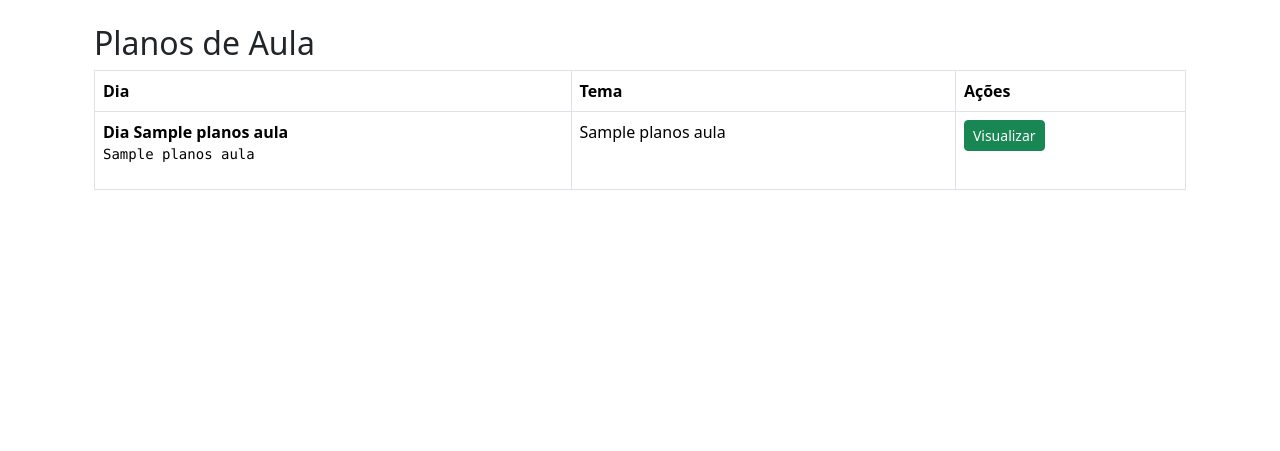
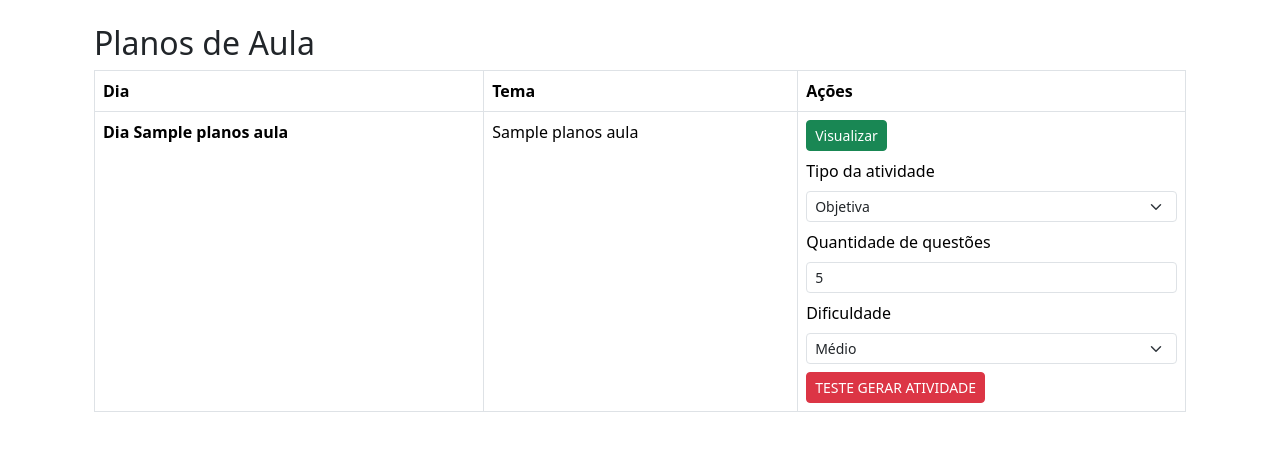
Before and after one commit to ronanferreira-sudo/gerador-atividades, a Flask app: page /curso/1 in a window 1280 px wide. Shown: the part 56-507 px from the top of the page. Run offline with Flask 3, Linux system fonts and the light colour scheme; the visitor is signed in with stand-in values (Sample User, id 1); a database or web service that is not in the repository returns one stand-in record (values such as "Sample title").

Commit message:
Melhorias e adição de novas atividades e planos de aula.

```diff
--- a/app.py
+++ b/app.py
@@ -337,6 +337,9 @@ def editar(id):
 # =========================
 # PDF
 # =========================
+# =========================
+# PDF
+# =========================
 @app.route("/pdf/<int:id>")
 def gerar_pdf(id):
 
@@ -360,18 +363,24 @@ def gerar_pdf(id):
     arquivo_docx = f"atividade_{id}.docx"
     arquivo_pdf = f"atividade_{id}.pdf"
 
-    # Gera o Word usando o modelo
     gerar_docx_atividade(
         titulo=f"{atividade[1]} - {atividade[2]}",
         conteudo=atividade[5],
         caminho_saida=arquivo_docx
     )
 
-    # Converte Word em PDF
-    gerar_pdf_atividade(
+    resultado = gerar_pdf_atividade(
         arquivo_docx,
         arquivo_pdf
     )
+
+    # Se o PDF falhar (exemplo: Word não instalado), envia o DOCX como fallback
+    if not resultado:
+        return send_file(
+            arquivo_docx,
+            as_attachment=True,
+            download_name=f"atividade_{id}.docx"
+        )
 
     return send_file(
         arquivo_pdf,
@@ -384,24 +393,36 @@ def gerar_pdf(id):
 # =========================
 @app.route("/word/<int:id>")
 def gerar_word(id):
+
     if not pode_acessar_atividade(id):
         return "Acesso negado"
 
-    cursor.execute("SELECT * FROM atividades WHERE id=%s", (id,))
+    cursor.execute(
+        """
+        SELECT *
+        FROM atividades
+        WHERE id=%s
+        """,
+        (id,)
+    )
+
     atividade = cursor.fetchone()
+
+    if not atividade:
+        return "Atividade não encontrada"
 
     arquivo = f"atividade_{id}.docx"
 
     gerar_docx_atividade(
-    titulo=f"{atividade[1]} - {atividade[2]}",
-    conteudo=atividade[5],
-    caminho_saida=arquivo
-)
+        titulo=f"{atividade[1]} - {atividade[2]}",
+        conteudo=atividade[5],
+        caminho_saida=arquivo
+    )
 
     return send_file(
         arquivo,
-    as_attachment=True
-)
+        as_attachment=True
+    )
 
 
 # =========================
@@ -409,6 +430,7 @@ def gerar_word(id):
 # =========================
 @app.route("/regenerar/<int:id>")
 def regenerar(id):
+
     if not pode_acessar_atividade(id):
         return "Acesso negado"
 
@@ -417,21 +439,29 @@ def regenerar(id):
         SELECT conteudo, dificuldade
         FROM atividades
         WHERE id=%s
-    """,
-        (id,),
+        """,
+        (id,)
     )
 
     atividade = cursor.fetchone()
 
-    nova = gerar_atividade(atividade[0], atividade[1])
+    if not atividade:
+        return "Atividade não encontrada"
+
+    nova = gerar_atividade(
+        atividade[0],
+        atividade[1],
+        "objetiva",
+        5
+    )
 
     cursor.execute(
         """
         UPDATE atividades
         SET atividade_gerada=%s
         WHERE id=%s
-    """,
-        (nova, id),
+        """,
+        (nova, id)
     )
 
     conexao.commit()
@@ -445,20 +475,26 @@ def regenerar(id):
 @app.route("/dashboard")
 def dashboard():
 
-    cursor.execute("""
+    if "usuario_id" not in session:
+        return redirect("/login")
+
+    cursor.execute(
+        """
         SELECT
             curso,
             COUNT(*)
         FROM atividades
         GROUP BY curso
         ORDER BY curso
-    """)
+        """
+    )
 
     cursos = cursor.fetchall()
 
-    return render_template("dashboard.html", cursos=cursos)
-
-
+    return render_template(
+        "dashboard.html",
+        cursos=cursos
+    )
 # =========================
 # PLANOS DE AULA
 # =========================
@@ -478,31 +514,21 @@ def planos():
         nome_arquivo = secure_filename(arquivo.filename)
 
         pasta_upload = "uploads"
-        if not os.path.exists(pasta_upload):
-            os.makedirs(pasta_upload)
+        os.makedirs(pasta_upload, exist_ok=True)
 
         caminho = os.path.join(pasta_upload, nome_arquivo)
         arquivo.save(caminho)
 
-        print("PDF salvo!")
-
-        # =========================
-        # EXTRAÇÃO DE TEXTO
-        # =========================
         reader = PdfReader(caminho)
 
         texto = ""
+
         for pagina in reader.pages:
             conteudo = pagina.extract_text()
+
             if conteudo:
                 texto += conteudo + "\n"
 
-        print("Texto extraído!")
-        print("Quantidade de caracteres:", len(texto))
-
-        # =========================
-        # SALVAR CURSO
-        # =========================
         cursor.execute(
             """
             INSERT INTO cursos_plano (
@@ -523,38 +549,21 @@ def planos():
         )
 
         curso_id = cursor.fetchone()[0]
+
         conexao.commit()
 
-        print("Curso salvo!")
-
-        # =========================
-        # IMPORTS (CORRETO AQUI)
-        # =========================
-        from utils.docx_generator import gerar_docx_plano
-        from utils.pdf_generator import gerar_pdf_plano
-        from utils.plano_padrao import formatar_plano
-
-        # =========================
-        # GERAR PLANOS
-        # =========================
         total_dias = carga_horaria // aulas_por_dia
-
-        print(f"Total de dias: {total_dias}")
 
         planos_completos = ""
 
         for dia in range(1, total_dias + 1):
 
-            print(f"Gerando plano do dia {dia}...")
-
-            plano_bruto = gerar_plano_aula(
+            plano = gerar_plano_aula(
                 texto,
                 carga_horaria,
                 aulas_por_dia,
                 dia
             )
-
-            plano = formatar_plano(plano_bruto)
 
             planos_completos += f"\n\nDIA {dia}\n\n{plano}"
 
@@ -578,41 +587,30 @@ def planos():
                 )
             )
 
-            conexao.commit()
+        conexao.commit()
 
-            print(f"Plano do dia {dia} salvo!")
+        os.makedirs("outputs", exist_ok=True)
 
-        print("Todos os planos foram gerados e salvos!")
-        print(os.path.abspath("static/img/logo.jpg"))
-        print(os.path.exists("static/img/logo.jpg"))
+        arquivo_docx = f"outputs/plano_{curso_id}.docx"
+        arquivo_pdf = f"outputs/plano_{curso_id}.pdf"
 
-        # =========================
-        # OUTPUT WORD
-        # =========================
         gerar_docx_plano(
             titulo="PLANO DE AULA",
             subtitulo=f"Curso: {nome_curso}",
             conteudo=planos_completos,
-            caminho_saida=f"outputs/plano_{curso_id}.docx",
-            logo_path="static/img/logo.jpg"
+            caminho_saida=arquivo_docx
         )
-        print("Word gerado com sucesso!")
 
-        # =========================
-        # OUTPUT PDF
-        # =========================
         gerar_pdf_plano(
-            titulo="PLANO DE AULA",
-            subtitulo=f"Curso: {nome_curso}",
-            conteudo=planos_completos,
-            caminho_saida=f"outputs/plano_{curso_id}.pdf",
-            logo_path="static/img/logo.jpg"
+            arquivo_docx,
+            arquivo_pdf
         )
-        print("PDF gerado com sucesso!")
 
         return redirect("/listar_cursos")
 
     return render_template("planos.html")
+
+
 # =========================
 # LISTAR PLANOS
 # =========================
@@ -624,11 +622,13 @@ def listar_planos():
 
     if session["perfil"] == "admin":
 
-        cursor.execute("""
+        cursor.execute(
+            """
             SELECT *
             FROM planos_aula
             ORDER BY id DESC
-        """)
+            """
+        )
 
     else:
 
@@ -638,20 +638,21 @@ def listar_planos():
             FROM planos_aula
             WHERE usuario_id = %s
             ORDER BY id DESC
-        """,
+            """,
             (session["usuario_id"],),
         )
 
     planos = cursor.fetchall()
 
-    return render_template("listar_planos.html", planos=planos)
+    return render_template(
+        "listar_planos.html",
+        planos=planos
+    )
 
 
 # =========================
-# VISUALIZAR PLANOS
+# VISUALIZAR PLANO
 # =========================
-
-
 @app.route("/plano/<int:plano_id>")
 def visualizar_plano(plano_id):
 
@@ -660,17 +661,19 @@ def visualizar_plano(plano_id):
         SELECT *
         FROM planos_aula
         WHERE id = %s
-    """,
+        """,
         (plano_id,),
     )
 
     plano = cursor.fetchone()
 
-    print("PLANO:", plano)  # DEBUG IMPORTANTE
+    if not plano:
+        return "Plano não encontrado"
 
-    return render_template("visualizar_plano.html", plano=plano)
-
-
+    return render_template(
+        "visualizar_plano.html",
+        plano=plano
+    )
 # =========================
 # LISTAR CURSOS
 # =========================
@@ -682,11 +685,13 @@ def listar_cursos():
 
     if session["perfil"] == "admin":
 
-        cursor.execute("""
+        cursor.execute(
+            """
             SELECT *
             FROM cursos_plano
             ORDER BY id DESC
-        """)
+            """
+        )
 
     else:
 
@@ -696,13 +701,16 @@ def listar_cursos():
             FROM cursos_plano
             WHERE usuario_id = %s
             ORDER BY id DESC
-        """,
+            """,
             (session["usuario_id"],),
         )
 
     cursos = cursor.fetchall()
 
-    return render_template("listar_cursos.html", cursos=cursos)
+    return render_template(
+        "listar_cursos.html",
+        cursos=cursos
+    )
 
 
 # =========================
@@ -711,26 +719,36 @@ def listar_cursos():
 @app.route("/curso/<int:curso_id>")
 def visualizar_curso(curso_id):
 
+    if "usuario_id" not in session:
+        return redirect("/login")
+
     cursor.execute(
         """
         SELECT *
         FROM planos_aula
         WHERE curso_id = %s
         ORDER BY dia
-    """,
+        """,
         (curso_id,),
     )
 
     planos = cursor.fetchall()
 
-    return render_template("planos_curso.html", planos=planos, curso_id=curso_id)
+    return render_template(
+        "planos_curso.html",
+        planos=planos,
+        curso_id=curso_id
+    )
 
 
 # =========================
-# plano pdf
+# PLANO PDF
 # =========================
 @app.route("/plano_pdf/<int:id>")
 def plano_pdf(id):
+
+    if "usuario_id" not in session:
+        return redirect("/login")
 
     cursor.execute(
         """
@@ -766,11 +784,15 @@ def plano_pdf(id):
         as_attachment=True
     )
 
+
 # =========================
-# plano word
+# PLANO WORD
 # =========================
 @app.route("/plano_word/<int:id>")
 def plano_word(id):
+
+    if "usuario_id" not in session:
+        return redirect("/login")
 
     cursor.execute(
         """
@@ -802,13 +824,30 @@ def plano_word(id):
 
 
 # =========================
-# plano gerar atividade
+# GERAR ATIVIDADE DO PLANO
 # =========================
-@app.route("/gerar_atividade_plano/<int:id>")
+# =========================
+# GERAR ATIVIDADE DO PLANO
+# =========================
+@app.route("/gerar_atividade_plano/<int:id>", methods=["GET"])
 def gerar_atividade_plano(id):
 
+    if "usuario_id" not in session:
+        return redirect("/login")
+
     tipo = request.args.get("tipo", "objetiva")
-    quantidade = request.args.get("quantidade", 5)
+    quantidade_str = request.args.get("quantidade", "5")
+    dificuldade = request.args.get("dificuldade", "médio")
+
+    # Validar quantidade
+    try:
+        quantidade = int(quantidade_str)
+        if quantidade < 1:
+            quantidade = 5
+        if quantidade > 50:
+            quantidade = 50
+    except ValueError:
+        quantidade = 5
 
     # =========================
     # BUSCAR PLANO
@@ -818,7 +857,7 @@ def gerar_atividade_plano(id):
         SELECT *
         FROM planos_aula
         WHERE id = %s
-    """,
+        """,
         (id,),
     )
 
@@ -838,18 +877,26 @@ def gerar_atividade_plano(id):
         SELECT nome_curso
         FROM cursos_plano
         WHERE id = %s
-    """,
+        """,
         (curso_id,),
     )
 
     curso = cursor.fetchone()
 
-    nome_curso = curso[0] if curso else "Curso não encontrado"
+    if curso:
+        nome_curso = curso[0]
+    else:
+        nome_curso = "Curso não encontrado"
 
     # =========================
-    # GERAR ATIVIDADE IA
+    # GERAR ATIVIDADE COM IA
     # =========================
-    atividade = gerar_atividade(conteudo, "médio", tipo, quantidade)
+    atividade = gerar_atividade(
+        conteudo,
+        dificuldade,
+        tipo,
+        quantidade
+    )
 
     # =========================
     # SALVAR NO BANCO
@@ -865,14 +912,14 @@ def gerar_atividade_plano(id):
             usuario_id
         )
         VALUES (%s,%s,%s,%s,%s,%s)
-    """,
+        """,
         (
             nome_curso,
             "Plano de Aula",
             conteudo[:200],
-            "médio",
+            dificuldade,
             atividade,
-            session["usuario_id"],
+            session["usuario_id"]
         ),
     )
 
@@ -881,16 +928,22 @@ def gerar_atividade_plano(id):
     return redirect("/atividades")
 
 # =========================
-# download plano
+# DOWNLOAD PLANO
 # =========================
 @app.route("/baixar_plano/<int:plano_id>")
 def baixar_plano(plano_id):
 
-    cursor.execute("""
+    if "usuario_id" not in session:
+        return redirect("/login")
+
+    cursor.execute(
+        """
         SELECT *
         FROM planos_aula
         WHERE id=%s
-    """, (plano_id,))
+        """,
+        (plano_id,)
+    )
 
     plano = cursor.fetchone()
 
@@ -899,18 +952,21 @@ def baixar_plano(plano_id):
 
     arquivo = f"temp/plano_{plano_id}.docx"
 
+    os.makedirs("temp", exist_ok=True)
+
     gerar_docx_plano(
         titulo="PLANO DE AULA",
         subtitulo=f"Dia {plano[2]}",
         conteudo=plano[4],
-        caminho_saida=arquivo,
-        logo_path="static/img/logo.jpg"
+        caminho_saida=arquivo
     )
 
     return send_file(
         arquivo,
         as_attachment=True
     )
+
+
 # =========================
 # START
 # =========================
--- a/templates/planos_curso.html
+++ b/templates/planos_curso.html
@@ -25,17 +25,87 @@
             <tr>
 
                 <td>
-                    <strong>Dia {{ plano[2] }}</strong><br>
-                    <pre style="white-space: pre-wrap;">{{ plano[3] }}</pre>
+                    <strong>Dia {{ plano[2] }}</strong>
                 </td>
 
-                <td>{{ plano[3] }}</td>
+                <td>
+                    {{ plano[3] }}
+                </td>
 
                 <td>
 
-                    <a href="/plano/{{ plano[0] }}" class="btn btn-success btn-sm">
+                    <a href="/plano/{{ plano[0] }}" class="btn btn-success btn-sm mb-2">
                         Visualizar
                     </a>
+
+                    <form action="/gerar_atividade_plano/{{ plano[0] }}" method="GET">
+
+                        <div class="mb-2">
+
+                            <label class="form-label">
+                                Tipo da atividade
+                            </label>
+
+                            <select name="tipo" class="form-select form-select-sm">
+
+                                <option value="objetiva">
+                                    Objetiva
+                                </option>
+
+                                <option value="discursiva">
+                                    Discursiva
+                                </option>
+
+                                <option value="mista">
+                                    Mista
+                                </option>
+
+                            </select>
+
+                        </div>
+
+                        <div class="mb-2">
+
+                            <label class="form-label">
+                                Quantidade de questões
+                            </label>
+
+                            <input type="number" name="quantidade" class="form-control form-control-sm" value="5"
+                                min="1" max="50">
+
+                        </div>
+
+                        <div class="mb-2">
+
+                            <label class="form-label">
+                                Dificuldade
+                            </label>
+
+                            <select name="dificuldade" class="form-select form-select-sm">
+
+                                <option value="fácil">
+                                    Fácil
+                                </option>
+
+                                <option value="médio" selected>
+                                    Médio
+                                </option>
+
+                                <option value="difícil">
+                                    Difícil
+                                </option>
+
+                            </select>
+
+                        </div>
+
+                        <button type="submit" class="btn btn-danger btn-sm">
+
+                            TESTE GERAR ATIVIDADE
+
+                        </button>
+
+                        </form>
 
                 </td>
 
```
Also changed, not shown: ia/gerador.py (+49 -38 lines), ia/plano_aula.py (+10 -9 lines), templates/visualizar_plano.html (+7 -7 lines), utils/pdf_atividade_generator.py (+15 -5 lines), 7 other files.
